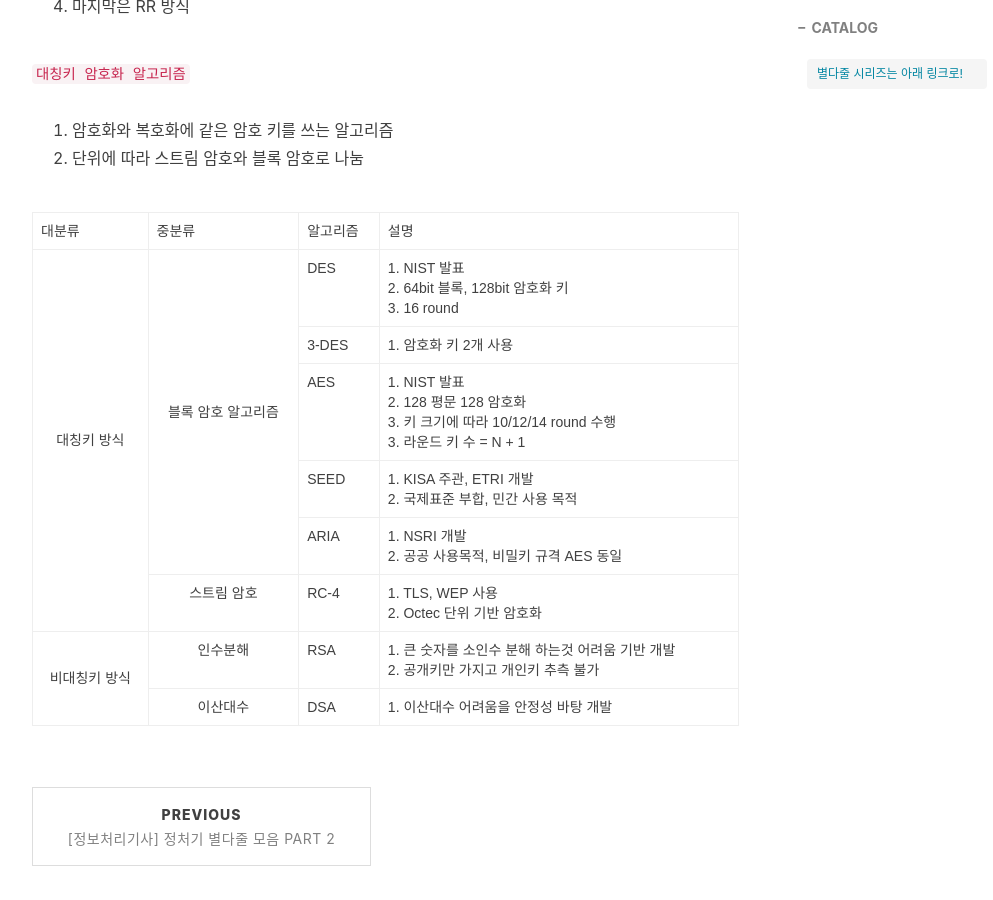
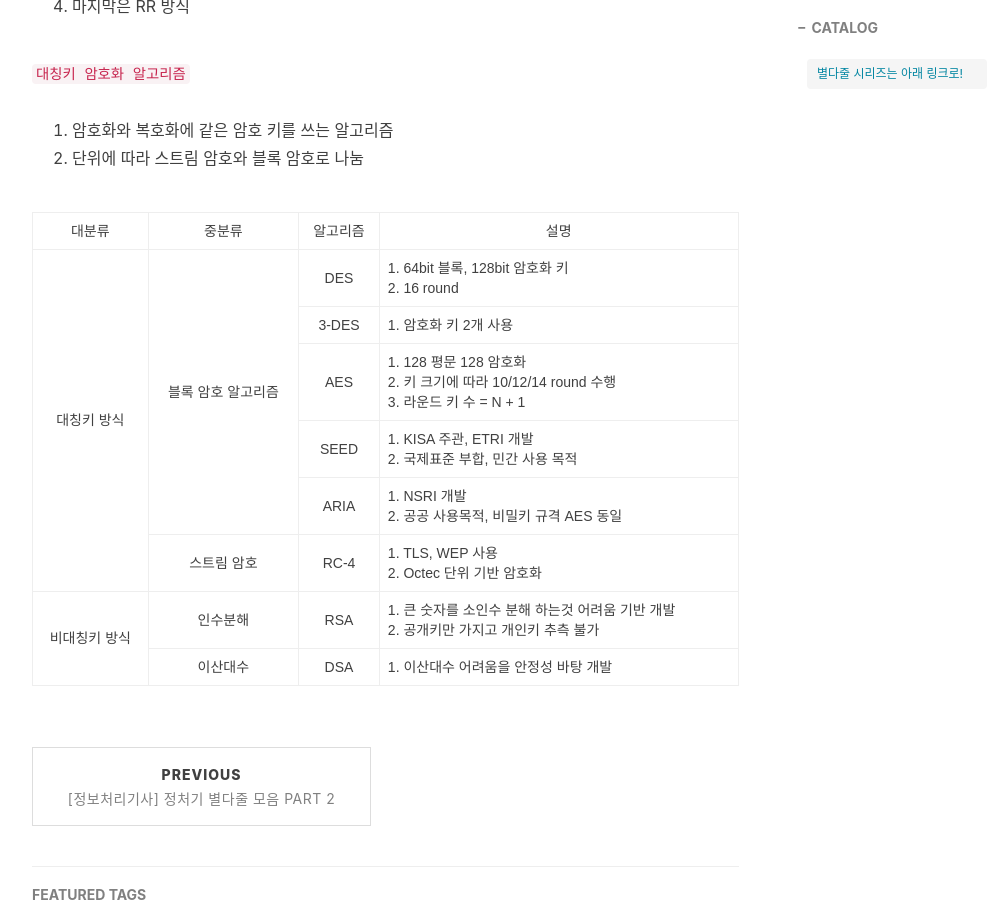
Before and after one commit to fray-cloud/fray-cloud.github.io, a Jekyll site: the page built from _posts/2021-07-04-exam-reduce-word_3.md, in a window 1280 px wide and 900 px high, scrolled down 4765 px. Shown: the whole window, without its empty margins (233-1226 px from the left). Built offline with Jekyll 4.4.1, drawn with Linux system fonts in a browser that asks for light colours; nearby versions of some CDN libraries; comment, search, counter and statistics services are not loaded.

Commit message:
'post_update_exam'

```diff
--- a/_posts/2021-07-04-exam-reduce-word_3.md
+++ b/_posts/2021-07-04-exam-reduce-word_3.md
@@ -166,49 +166,49 @@ tags:
 <table class="tg">
 <thead>
   <tr>
-    <th class="tg-0pky">대분류</th>
-    <th class="tg-0pky">중분류</th>
-    <th class="tg-0pky">알고리즘</th>
-    <th class="tg-0pky">설명</th>
+    <th class="tg-c3ow">대분류</th>
+    <th class="tg-c3ow">중분류</th>
+    <th class="tg-c3ow">알고리즘</th>
+    <th class="tg-c3ow">설명</th>
   </tr>
 </thead>
 <tbody>
   <tr>
     <td class="tg-9wq8" rowspan="6">대칭키 방식</td>
     <td class="tg-9wq8" rowspan="5">블록 암호 알고리즘</td>
-    <td class="tg-0pky">DES</td>
-    <td class="tg-0pky">1. NIST 발표<br>2. 64bit 블록, 128bit 암호화 키<br>3. 16 round</td>
+    <td class="tg-9wq8">DES</td>
+    <td class="tg-0pky">1. 64bit 블록, 128bit 암호화 키<br>2. 16 round</td>
   </tr>
   <tr>
-    <td class="tg-0pky">3-DES</td>
+    <td class="tg-9wq8">3-DES</td>
     <td class="tg-0pky">1. 암호화 키 2개 사용</td>
   </tr>
   <tr>
-    <td class="tg-0pky">AES</td>
-    <td class="tg-0pky">1. NIST 발표<br>2. 128 평문 128 암호화<br>3. 키 크기에 따라 10/12/14 round 수행<br>3. 라운드 키 수 = N + 1</td>
+    <td class="tg-9wq8">AES</td>
+    <td class="tg-0pky">1. 128 평문 128 암호화<br>2. 키 크기에 따라 10/12/14 round 수행<br>3. 라운드 키 수 = N + 1</td>
   </tr>
   <tr>
-    <td class="tg-0pky">SEED</td>
+    <td class="tg-9wq8">SEED</td>
     <td class="tg-0pky">1. KISA 주관, ETRI 개발<br>2. 국제표준 부합, 민간 사용 목적</td>
   </tr>
   <tr>
-    <td class="tg-0pky">ARIA</td>
+    <td class="tg-9wq8">ARIA</td>
     <td class="tg-0pky">1. NSRI 개발<br>2. 공공 사용목적, 비밀키 규격 AES 동일</td>
   </tr>
   <tr>
-    <td class="tg-c3ow">스트림 암호</td>
-    <td class="tg-0pky">RC-4</td>
+    <td class="tg-9wq8">스트림 암호</td>
+    <td class="tg-9wq8">RC-4</td>
     <td class="tg-0pky">1. TLS, WEP 사용<br>2. Octec 단위 기반 암호화</td>
   </tr>
   <tr>
     <td class="tg-9wq8" rowspan="2">비대칭키 방식</td>
-    <td class="tg-c3ow">인수분해</td>
-    <td class="tg-0pky">RSA</td>
+    <td class="tg-9wq8">인수분해</td>
+    <td class="tg-9wq8">RSA</td>
     <td class="tg-0pky">1. 큰 숫자를 소인수 분해 하는것 어려움 기반 개발<br>2. 공개키만 가지고 개인키 추측 불가</td>
   </tr>
   <tr>
-    <td class="tg-c3ow">이산대수</td>
-    <td class="tg-0pky">DSA</td>
+    <td class="tg-9wq8">이산대수</td>
+    <td class="tg-9wq8">DSA</td>
     <td class="tg-0pky">1. 이산대수 어려움을 안정성 바탕 개발</td>
   </tr>
 </tbody>
```
